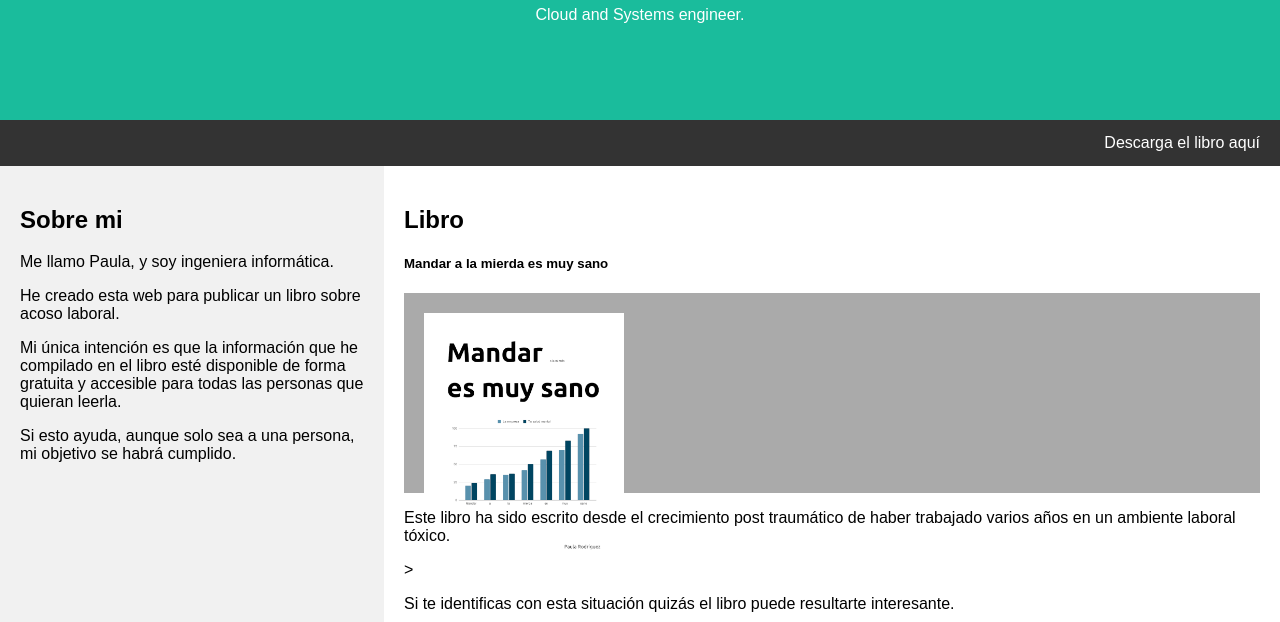
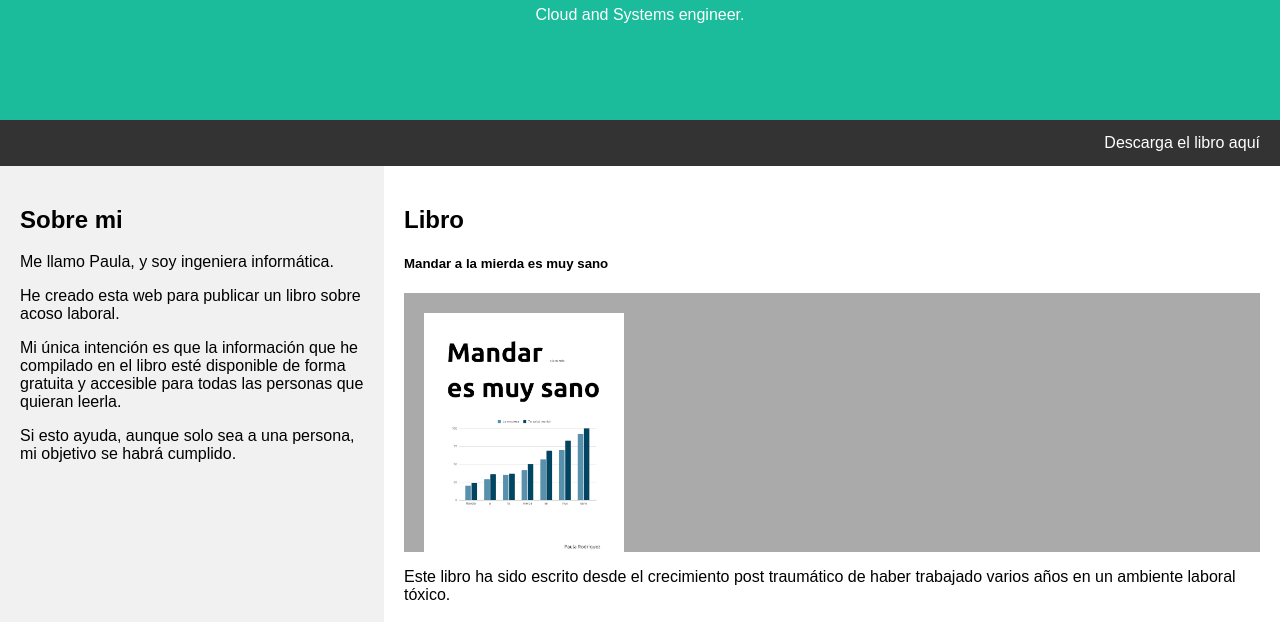
Before and after one commit to pauloba/pauloba.github.io, a plain HTML site: page index.html in a window 1280 px wide. Shown: the part 173-795 px from the top of the page. Drawn offline with Linux system fonts and the light colour scheme.

Commit message:
Re-size test

```diff
--- a/index.html
+++ b/index.html
@@ -126,9 +126,7 @@ body {
 <div class="row">
   <div class="side">
     <h2>Sobre mi</h2>
-    <!-- <h5>. </h5>
-    <div class="fakeimg" style="height:200px;">Image</div> -->
-    <p>Me llamo Paula, y soy ingeniera informática.</p>
+     <p>Me llamo Paula, y soy ingeniera informática.</p>
     <p>He creado esta web para publicar un libro sobre acoso laboral.</p>
     <p>Mi única intención es que la información que he compilado en el libro esté disponible de forma gratuita y accesible para todas las personas que quieran leerla.</p>
     <p>Si esto ayuda, aunque solo sea a una persona, mi objetivo se habrá cumplido.</p>
@@ -137,7 +135,7 @@ body {
   <div class="main">
     <h2>Libro</h2>
     <h5>Mandar a la mierda es muy sano</h5>
-    <div class="fakeimg" style="height:200px;"><img src="portada.png" width="200" height="259"></div>
+    <div class="fakeimg" style="height:259px;"><img src="portada.png" width="200" height="259"></div>
     <p>Este libro ha sido escrito desde el crecimiento post traumático de haber trabajado varios años en un ambiente laboral tóxico.</p>>
     <p>Si te identificas con esta situación quizás el libro puede resultarte interesante.</p>
     <p>El libro contiene información útil y ejemplos prácticos para superar el acoso laboral y contramedidas para combatir la manipulación.</p>
```
